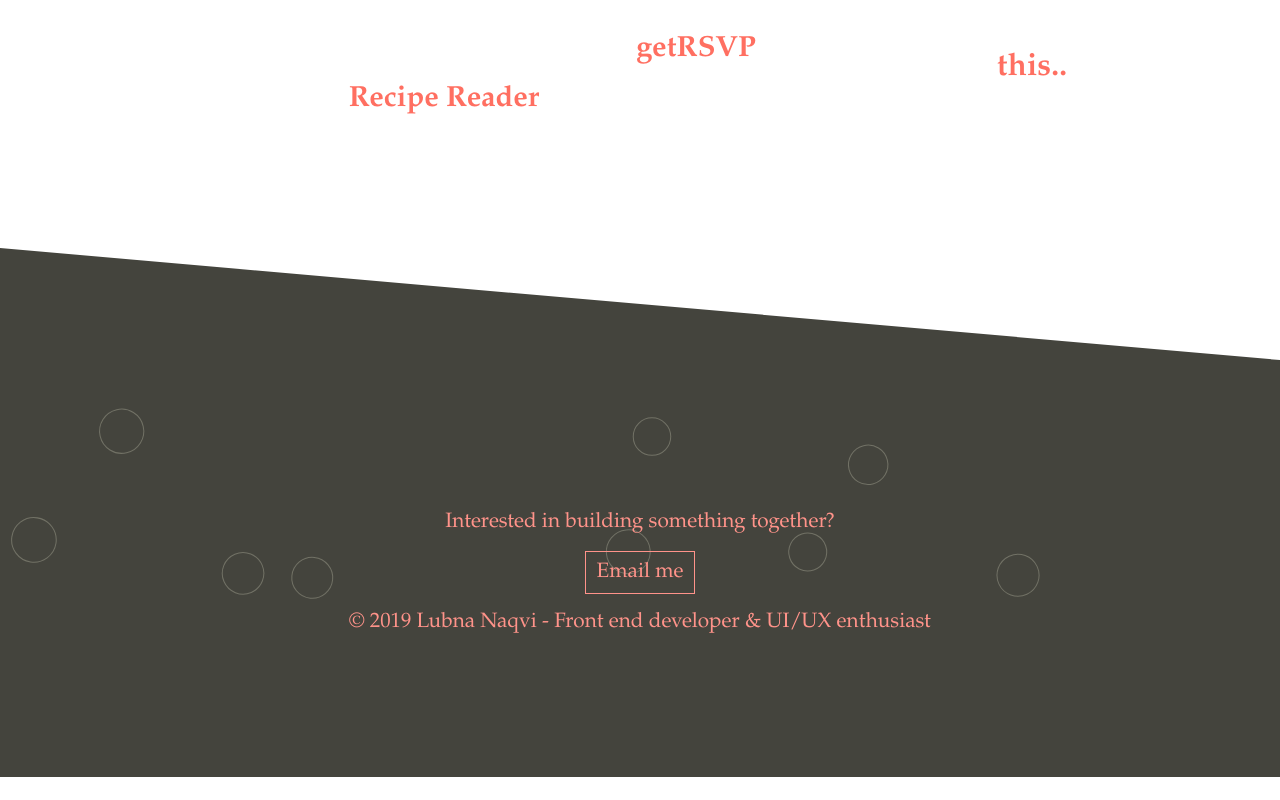
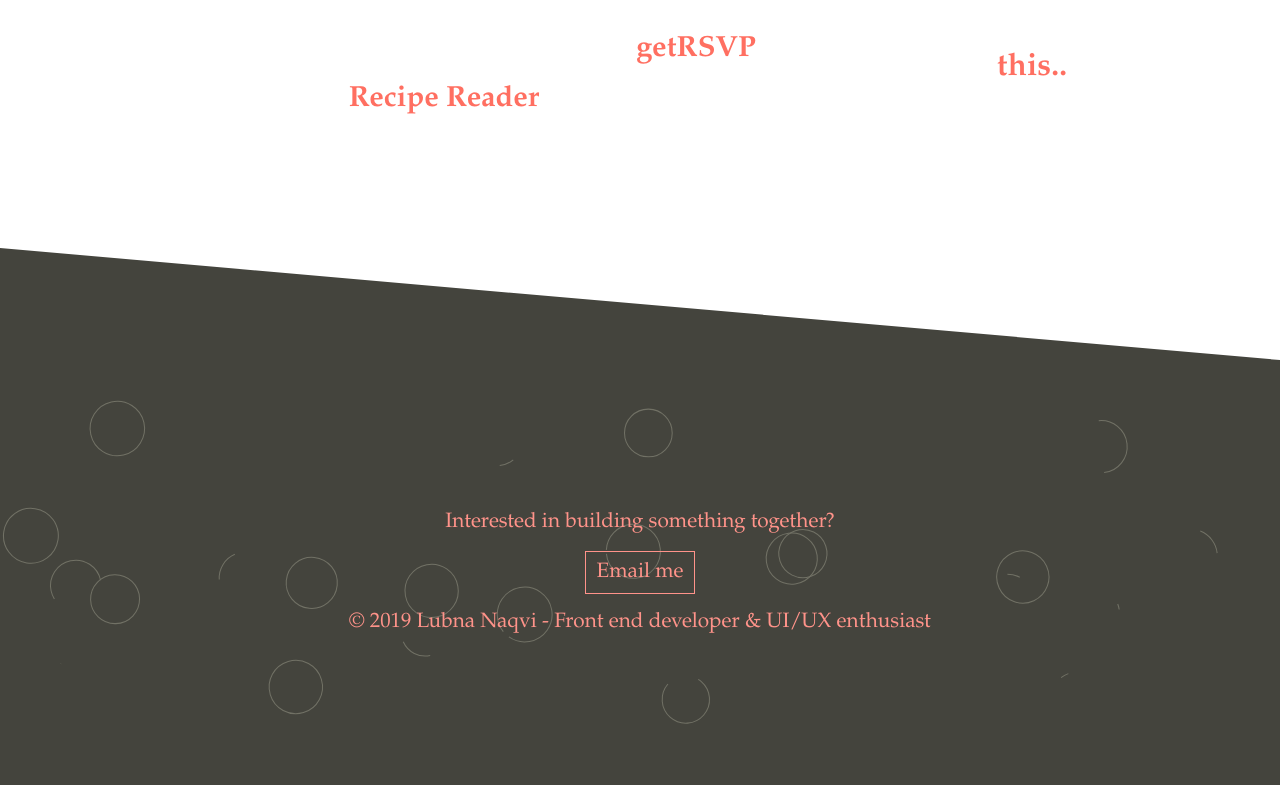
Before and after one commit to lubnanaqvi/me, a React (Create React App) app: page / in a window 1280 px wide. Shown: the part 2018-2818 px from the top of the page. Before the commit the page ends 2795 px from the top, so only its background shows below. Built offline with nearby package versions, Linux system fonts and the light colour scheme.

Commit message:
footer padding

```diff
--- a/src/components/AnimatedCircle.js
+++ b/src/components/AnimatedCircle.js
@@ -18,8 +18,8 @@ const AnimatedCircle = ({ index, coords, rotated, radius, delay, anti }) => {
     width: 8%;
     transform: rotate(${rotated}deg);
     @media (max-width: 800px) {
-      width: 15%;
-      display: ${index > 9 ? 'none' : 'inline-block'};
+      width: 10%;
+      display: ${index > 20 ? 'none' : 'inline-block'};
       margin: 2%;
       padding: 0;
     }
@@ -37,7 +37,7 @@ const AnimatedCircle = ({ index, coords, rotated, radius, delay, anti }) => {
         style={{
           strokeDasharray: 1000,
           strokeDashoffset: 100,
-          animation: `dash ${delay + 2.5}s ease-in-out 0s forwards infinite`
+          animation: `dash ${delay + 2}s ease-in-out 0s forwards infinite`
         }}
         d={`M ${ax},${ay} a ${bx},${bx} 0 1,0 ${!anti ? '-' : ''}${bx +
           radius},0 a ${bx},${bx} 0 1,0 ${anti ? '-' : ''}${bx + radius},0`}
@@ -46,5 +46,3 @@ const AnimatedCircle = ({ index, coords, rotated, radius, delay, anti }) => {
   );
 };
 export default AnimatedCircle;
-//"M 100, 100 a 75,75 0 1,0 150,0 a 75,75 0 1,0 -150,0
-//"M 1300, 350 a 100,100 0 1,0 -200,0 a 100,100 0 1,0 200,0
--- a/src/components/Footer.js
+++ b/src/components/Footer.js
@@ -13,7 +13,7 @@ const Footer = () => {
       color: black;
     }
   `;
-  const BackgroundDiv = styled.div`
+  const ForegroundDiv = styled.div`
     position: absolute;
     padding-top: 100px;
     z-index: 5;
@@ -24,16 +24,13 @@ const Footer = () => {
     padding-top: 200px;
     @media (max-width: 600px) {
       font-size: 1em;
-      padding-top: 100px;
     }
   `;
   const StyledDiv = styled.div`
     background-color: #44443d;
-
     position: relative;
     top: 50px;
-
-    padding: 100px 0;
+    padding: 100px 0 0 0;
     &::before {
       content: '';
       background-color: #44443d;
@@ -46,6 +43,7 @@ const Footer = () => {
       transform-origin: 100%;
       z-index: -1;
     }
+
     @media (max-width: 470px) {
       &::before {
         transform: skewY(15deg);
@@ -56,7 +54,7 @@ const Footer = () => {
     return Math.random() * x;
   };
   const a = [];
-  for (var i = 0; i < 16; i++)
+  for (var i = 0; i < 25; i++)
     a[i] = {
       ax: parseInt(Math.random() * 100),
       ay: parseInt(Math.random() * 100),
@@ -69,7 +67,7 @@ const Footer = () => {
         key={i}
         coords={a[i]}
         rotated={randomGen(360)}
-        radius={randomGen(50) + 100}
+        radius={randomGen(50) + 150}
         delay={randomGen(5)}
         anti={randomGen(2) > 1}
       />
@@ -77,7 +75,7 @@ const Footer = () => {
   });
   return (
     <footer>
-      <BackgroundDiv>
+      <ForegroundDiv>
         {' '}
         Interested in building something together?
         <br />
@@ -86,7 +84,7 @@ const Footer = () => {
         <br />
         <br />
         &copy; 2019 Lubna Naqvi - Front end developer &amp; UI/UX enthusiast
-      </BackgroundDiv>
+      </ForegroundDiv>
       <StyledDiv>{animatedLines}</StyledDiv>
     </footer>
   );
```
